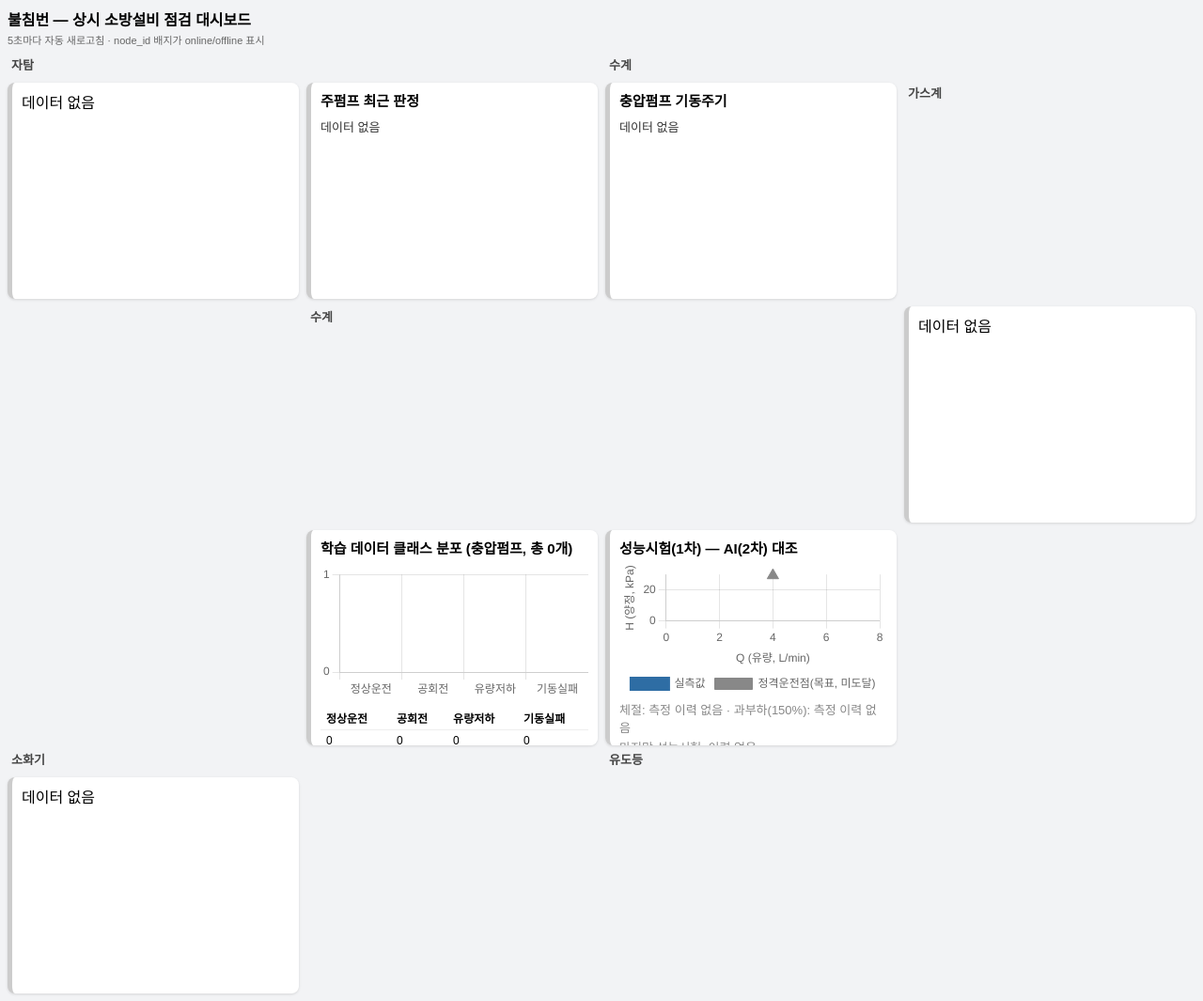
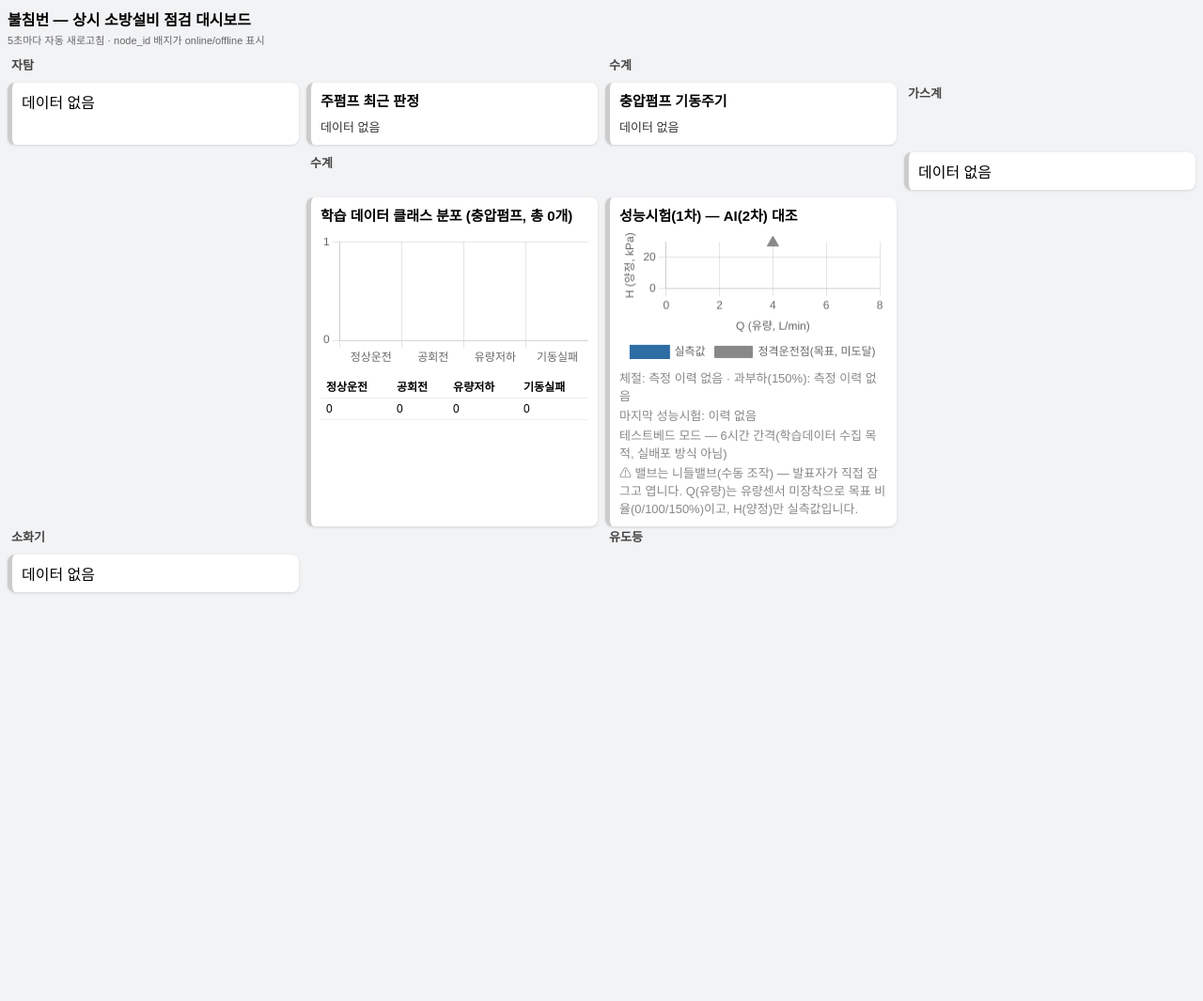
Before and after one commit to Billiardchalktheif/2026ESWContest_free_bulchimbeon, a Flask app: page / in a window 1280 px wide. Shown: the whole page at 94% size. After the commit the page ends 631 px from the top, so only its background shows below. Run offline with Flask 3, Linux system fonts and the light colour scheme; data that the repository does not hold is empty.

Commit message:
카드 aspect-ratio 제거 - 내용 기반 높이로 복원해 빈 여백 낭비 해소, 브라우저 확대/축소로 전체 화면 표시 가능하게 함
Co-Authored-By: Claude Sonnet 5 <noreply@anthropic.com>

```diff
--- a/bulchimbeon_sw/dashboard/templates/index.html
+++ b/bulchimbeon_sw/dashboard/templates/index.html
@@ -14,7 +14,7 @@
      잘라내는 대신 카드 안에서만 세로 스크롤되게 한다 — 정보 손실 없이 비율만 맞춘다. */
   .grid { display: grid; grid-template-columns: repeat(4, 1fr); gap: 8px; }
   .card { background: #fff; border-radius: 8px; padding: 8px 10px; box-shadow: 0 1px 3px rgba(0,0,0,0.12);
-          border-left: 5px solid #ccc; aspect-ratio: 4 / 3; overflow-y: auto; }
+          border-left: 5px solid #ccc; overflow-y: auto; }
   .card.blank { visibility: hidden; box-shadow: none; border: none; background: transparent; } /* 스케치의 빈 칸 자리맞춤용 */
   .card h2 { font-size: 15px; margin: 0 0 8px; display: flex; justify-content: space-between; align-items: center; }
   .card .row { font-size: 13px; color: #333; margin: 2px 0; }
```
